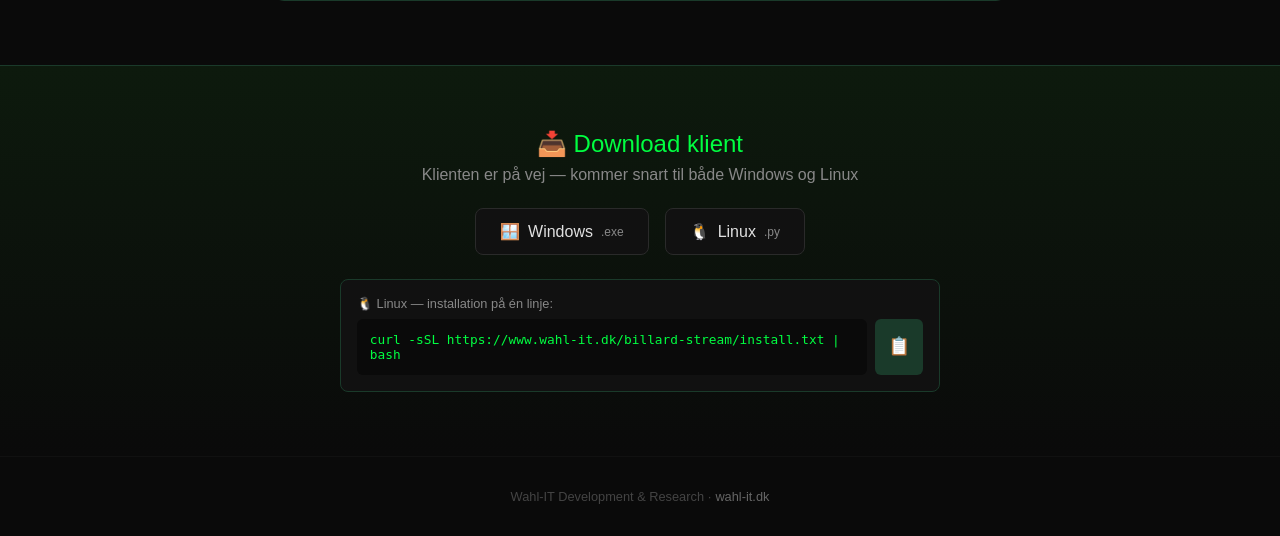
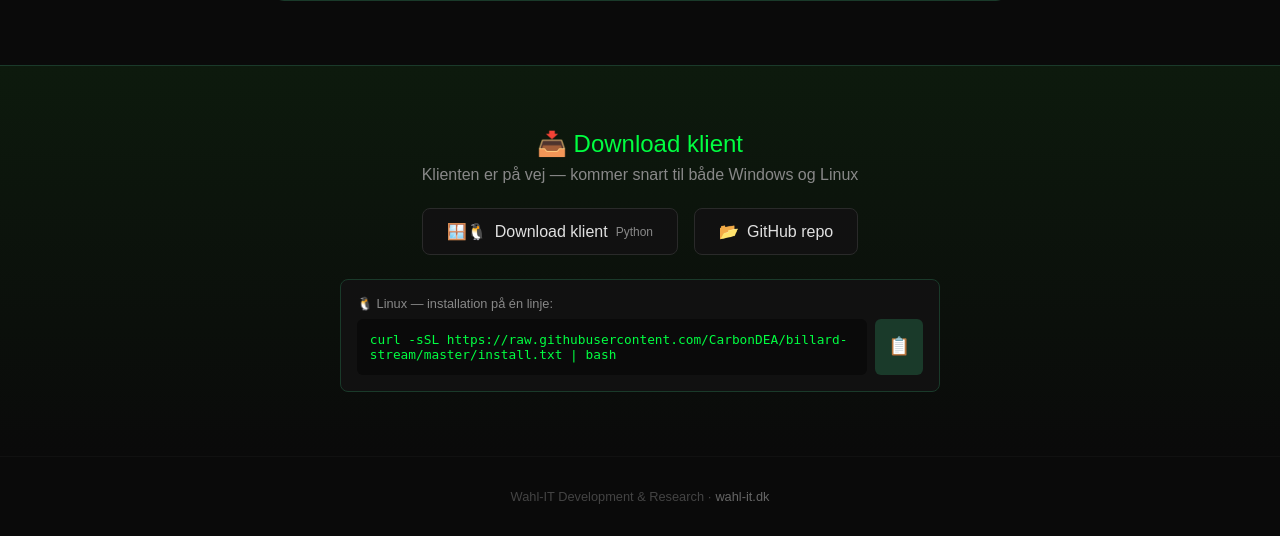
Before and after one commit to CarbonDEA/billard-stream, a PHP site: page / in a window 1280 px wide. Shown: the part 1427-1963 px from the top of the page. Run offline with PHP 8.4, Linux system fonts and the light colour scheme.

Commit message:
Landingpage: GitHub downloads + one-liner

```diff
--- a/index.php
+++ b/index.php
@@ -83,13 +83,13 @@ body { font-family:'Nunito Sans',Arial,sans-serif; background:#0a0a0a; color:#e0
     <h2>📥 Download klient</h2>
     <p>Klienten er på vej — kommer snart til både Windows og Linux</p>
     <div class="dl-links">
-        <a href="#" class="dl-btn"><span>🪟</span> Windows <span class="os">.exe</span></a>
-        <a href="client/stream-client.py" class="dl-btn"><span>🐧</span> Linux <span class="os">.py</span></a>
+        <a href="https://github.com/CarbonDEA/billard-stream/raw/master/client/stream-client.py" class="dl-btn"><span>🪟🐧</span> Download klient <span class="os">Python</span></a>
+        <a href="https://github.com/CarbonDEA/billard-stream" class="dl-btn"><span>📂</span> GitHub repo</a>
     </div>
     <div style="margin-top:1.5rem;background:#111;border:1px solid #1a3a2a;border-radius:8px;padding:1rem;max-width:600px;margin-left:auto;margin-right:auto;text-align:left">
         <p style="color:#888;font-size:.8rem;margin-bottom:.5rem">🐧 Linux — installation på én linje:</p>
         <div style="display:flex;gap:.5rem;align-items:stretch">
-            <code id="installCmd" style="flex:1;background:#0a0a0a;padding:.8rem;border-radius:6px;color:#00ff41;font-size:.8rem;word-break:break-all">curl -sSL https://www.wahl-it.dk/billard-stream/install.txt | bash</code>
+            <code id="installCmd" style="flex:1;background:#0a0a0a;padding:.8rem;border-radius:6px;color:#00ff41;font-size:.8rem;word-break:break-all">curl -sSL https://raw.githubusercontent.com/CarbonDEA/billard-stream/master/install.txt | bash</code>
             <button onclick="copyCmd()" style="background:#1a3a2a;border:none;border-radius:6px;color:#00ff41;padding:.5rem .8rem;cursor:pointer;font-size:1.1rem" title="Kopiér">📋</button>
         </div>
     </div>
```
